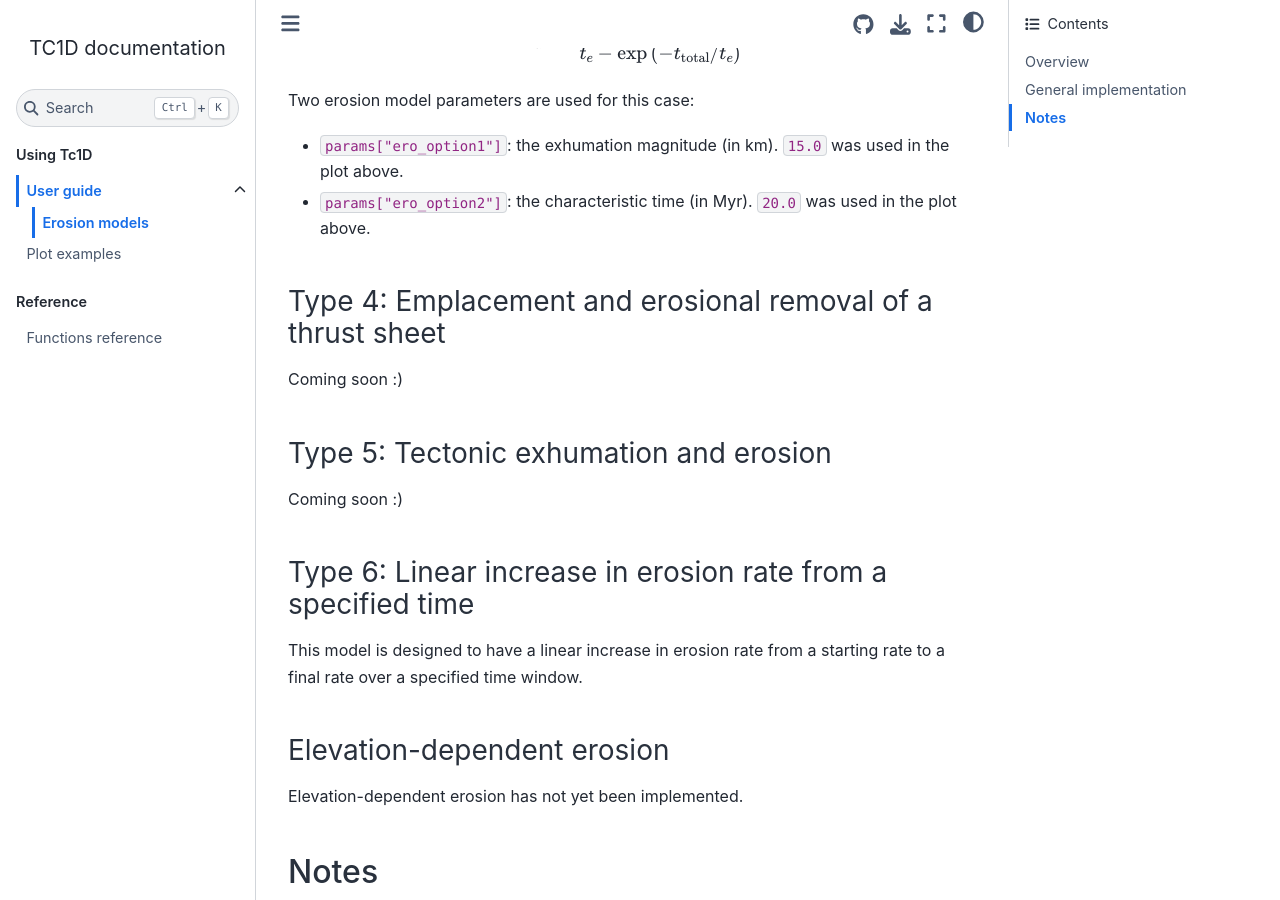
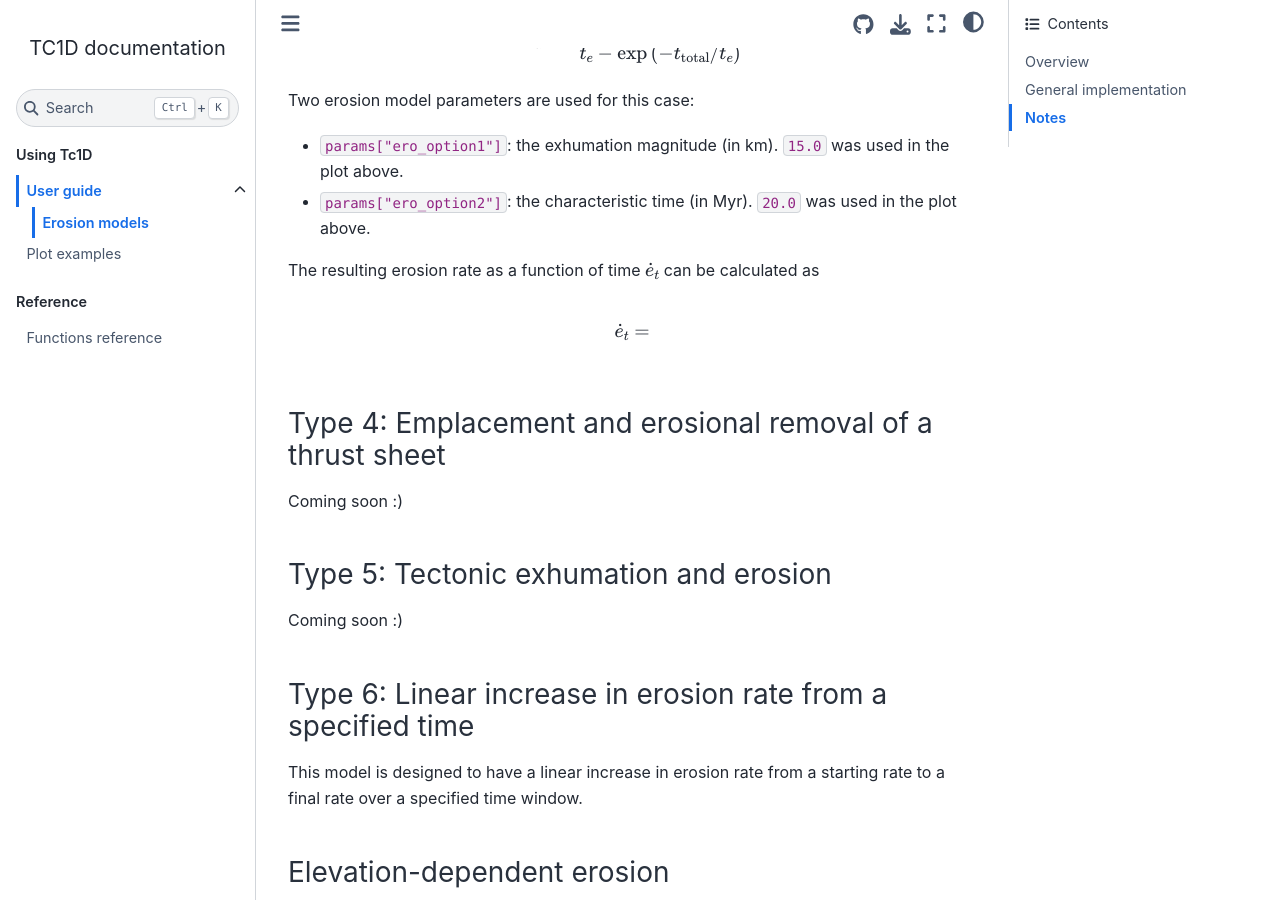
Before and after one commit to HUGG/TC1D, a Sphinx documentation site: the page built from docs/source/erosion-models.md, in a window 1280 px wide and 900 px high, scrolled down 4773 px. Built offline with Sphinx 7.4.7 and the Sphinx Book theme 1.1.4, drawn with Linux system fonts in a browser that asks for light colours.

Commit message:
Add placeholder for erosion rate equation (type 3)

```diff
--- a/docs/source/erosion-models.md
+++ b/docs/source/erosion-models.md
@@ -120,6 +120,14 @@ Two erosion model parameters are used for this case:
 - `params["ero_option1"]`: the exhumation magnitude (in km). `15.0` was used in the plot above.
 - `params["ero_option2"]`: the characteristic time (in Myr). `20.0` was used in the plot above.
 
+The resulting erosion rate as a function of time $\dot{e}_{t}$ can be calculated as
+
+$$
+\begin{equation}
+\dot{e}_{t} =
+\end{equation}
+$$
+
 ### Type 4: Emplacement and erosional removal of a thrust sheet
 
 Coming soon :)
```
